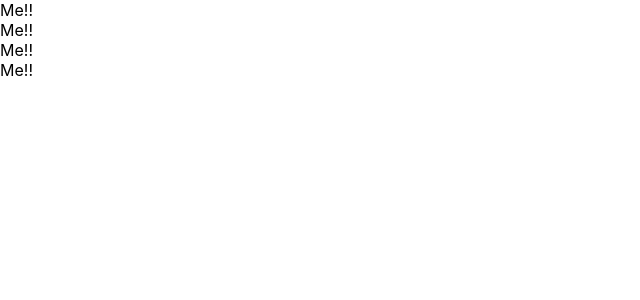
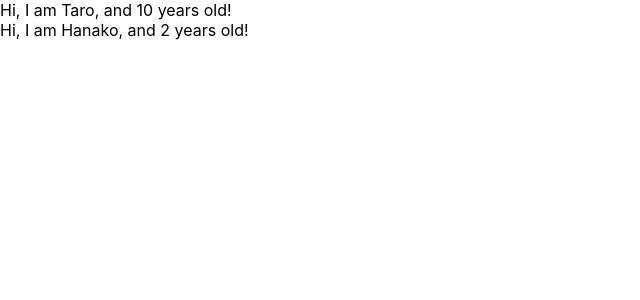
Before and after one commit to tsubasan1122/react-redux-crud-application, a React (Create React App) app: page / in a window 1280 px wide. Shown: the top 300 px of the page, without its empty margins (0-640 px from the left). Built offline with nearby package versions, Linux system fonts and the light colour scheme.

Commit message:
learn props of component

```diff
--- a/src/App.js
+++ b/src/App.js
@@ -1,30 +1,34 @@
 import React from 'react';
 
-// class App extends Component {
-//   render() {
-//     return (
-//       <React.Fragment>
-//         <label htmlFor="bar">bar</label>
-//         <input type="text" onClick={() => {console.log("I am clicked.")}} />
+//class App extends Component {
+//  render() {
+//    return (
+//      <React.Fragment>
+//        <label htmlFor="bar">bar</label>
+//        <input type="text" onClick={() => {console.log("I am clicked.")}} />
+
+//      </React.Fragment>
+//    )
+//  }
 //
-//       </React.Fragment>
-//     )
-//   }
-// }
-
 const App = () => {
+  const profiles = [
+    {name: "Taro", age: 10},
+    {name: "Hanako", age: 2}
+  ]
   return(
     <div>
-      <Cat />
-      <Cat />
-      <Cat />
-      <Cat />
+      {
+        profiles.map((profile, index) => {
+          return <User name={profile.name} age={profile.age} key={index} />
+        })
+      }
     </div>
-  ) ;
+  )
 }
 
-const Cat = () => {
-  return <div>Me!!</div>
+const User = (props) => {
+  return <div>Hi, I am {props.name}, and {props.age} years old!</div>
 }
 
 export default App;
```
